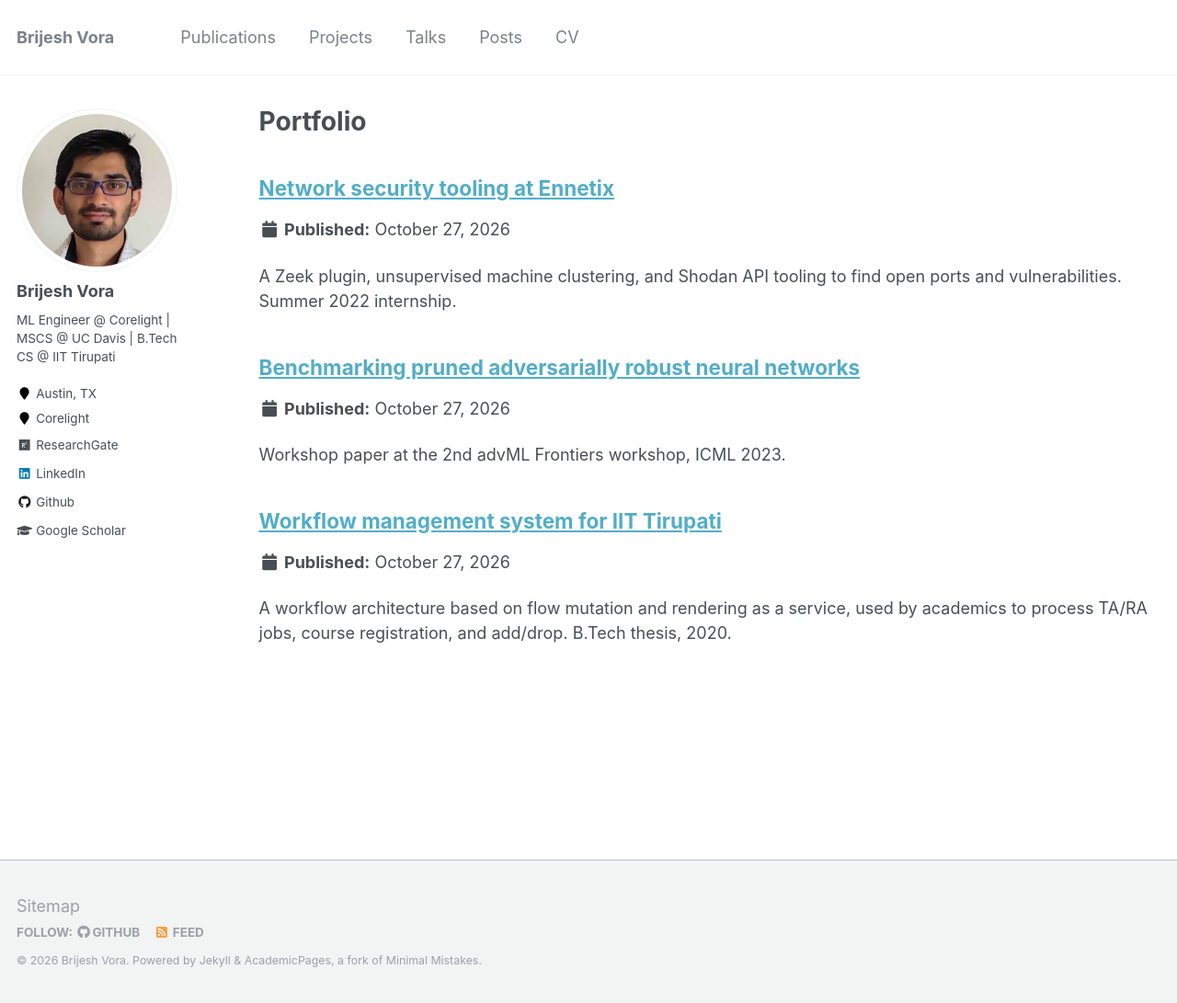
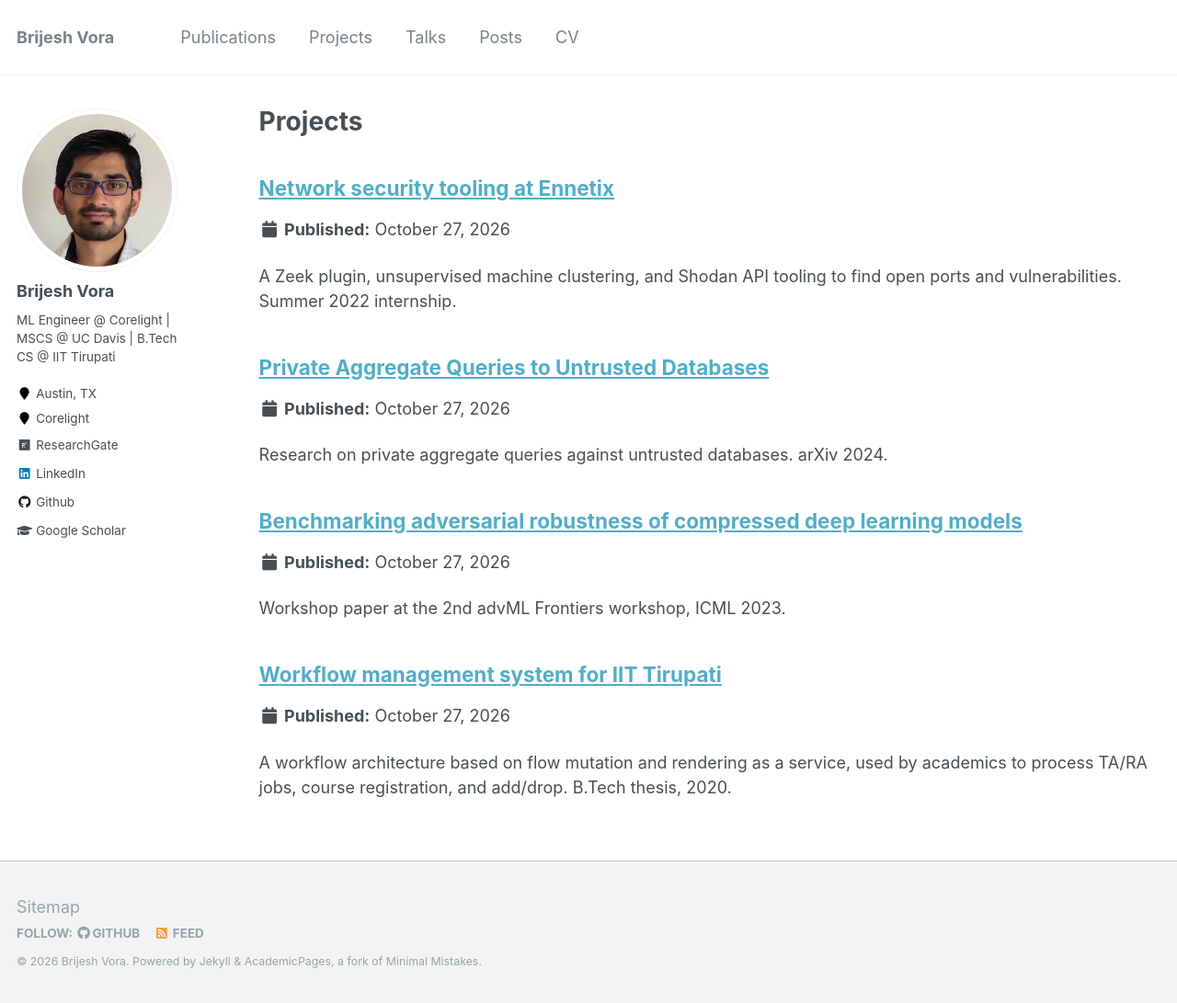
Before and after one commit to vorabrijesh/vorabrijesh.github.io, a Jekyll site: the page built from _pages/portfolio.html, in a window 1280 px wide and 1091 px high. Shown: the whole window at 92% size. Built offline with Jekyll 4.4.1, drawn with Linux system fonts in a browser that asks for light colours.

Commit message:
Rename projects page, add PIR project, and link ICML paper to arXiv
- Move the projects page from /portfolio/ to /projects/ and retitle it
  "Projects". /portfolio/ redirects to the new URL. Project entries
  now live under /projects/.
- Add "Private Aggregate Queries to Untrusted Databases" as a project,
  linked to arXiv 2403.13296.
- Correct the ICML 2023 workshop paper title to the arXiv title and
  link it to arXiv 2308.08160 on the publication page, the projects
  entry, and the homepage.

```diff
--- a/_config.yml
+++ b/_config.yml
@@ -128,7 +128,7 @@ collections:
     permalink: /:collection/:path/
   portfolio:
     output: true
-    permalink: /:collection/:path/
+    permalink: /projects/:path/
   talks:
     output: true
     permalink: /:collection/:path/
--- a/_data/navigation.yml
+++ b/_data/navigation.yml
@@ -4,7 +4,7 @@ main:
     url: /publications/
 
   - title: "Projects"
-    url: /portfolio/
+    url: /projects/
 
   - title: "Talks"
     url: /talks/
--- a/_pages/portfolio.html
+++ b/_pages/portfolio.html
@@ -1,7 +1,9 @@
 ---
 layout: archive
-title: "Portfolio"
-permalink: /portfolio/
+title: "Projects"
+permalink: /projects/
+redirect_from:
+  - /portfolio/
 author_profile: true
 ---
 
--- /dev/null
+++ b/_portfolio/private-aggregate-queries.md
@@ -0,0 +1,7 @@
+---
+title: "Private Aggregate Queries to Untrusted Databases"
+excerpt: "Research on private aggregate queries against untrusted databases. arXiv 2024."
+collection: portfolio
+---
+
+[Read the paper on arXiv](https://arxiv.org/abs/2403.13296).
--- a/_portfolio/pruned-robust-networks.md
+++ b/_portfolio/pruned-robust-networks.md
@@ -1,7 +1,7 @@
 ---
-title: "Benchmarking pruned adversarially robust neural networks"
+title: "Benchmarking adversarial robustness of compressed deep learning models"
 excerpt: "Workshop paper at the 2nd advML Frontiers workshop, ICML 2023."
 collection: portfolio
 ---
 
-[Read the paper](https://vorabrijesh.github.io/files/Benchmarking_Pruned_Adversarially_Robust_Neural_Networks.pdf).
+[Read the paper on arXiv](https://arxiv.org/abs/2308.08160).
```
Also changed, not shown: _pages/about.md (+3 -3 lines), _publications/2023-06-icml2023.md (+3 -3 lines).
